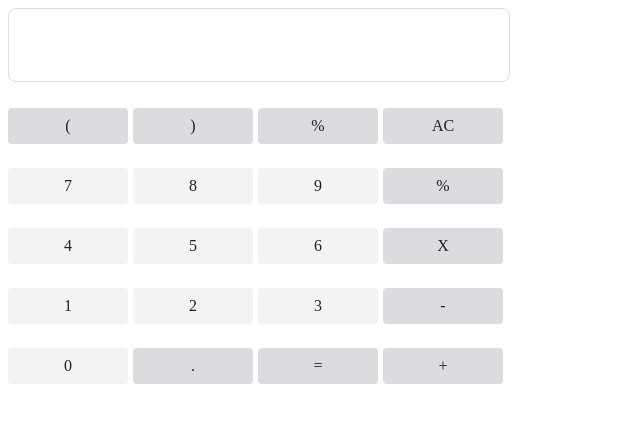
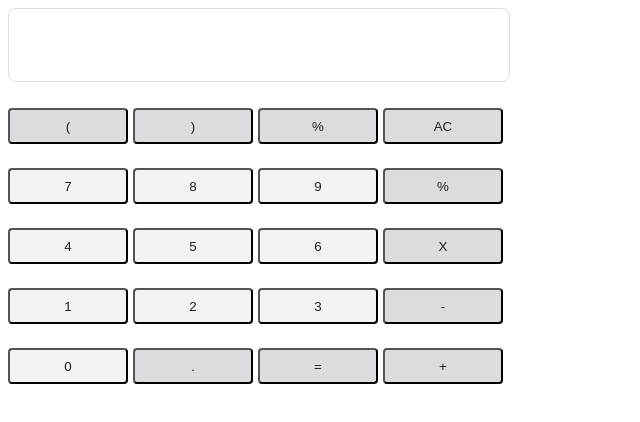
Before and after one commit to wlsdn1101/QMIT-Onboading, a React (Create React App) app: page / in a window 1280 px wide. Shown: the top 422 px of the page, without its empty margins (0-640 px from the left). Built offline with nearby package versions, Linux system fonts and the light colour scheme.

Commit message:
Update styles.js

```diff
--- a/src/styles.js
+++ b/src/styles.js
@@ -19,7 +19,7 @@ export const InputWrap = styled.div`
   border: 1px solid #dadce0;
   border-radius: 8px;
 `
-export const Btn = styled.div`
+export const Btn = styled.button`
   width: 120px;
   height: 36px;
   border-radius: 4px;
```
